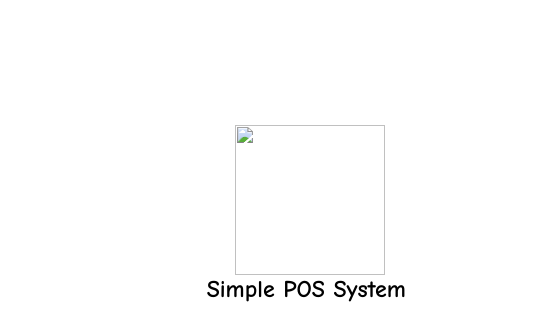
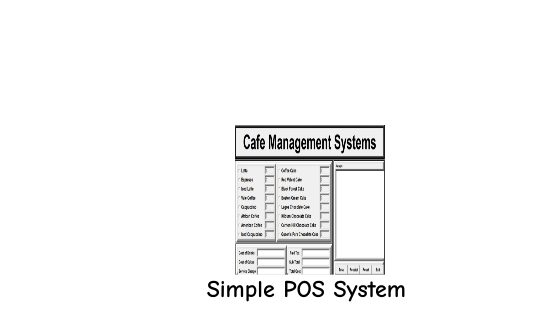
Before and after one commit to KrishnaKumarAgawalla/MyPortfolio, a website: page index.html in a window 1280 px wide. Shown: the part 979-1304 px from the top of the page, 741-1280 px from the left. Drawn offline with Linux system fonts and the light colour scheme; the site is published under a folder, as on GitHub Pages, so addresses that start at the root find nothing.

Commit message:
fixed POS image

```diff
--- a/index.html
+++ b/index.html
@@ -72,7 +72,7 @@
 
             <div class="w1">
                 <div class="image">
-                    <img id="w-img" src="/pos.png">
+                    <img id="w-img" src="pos.png">
                 </div>
                 <div id="w-text">Simple POS System</div>
             </div>
```
